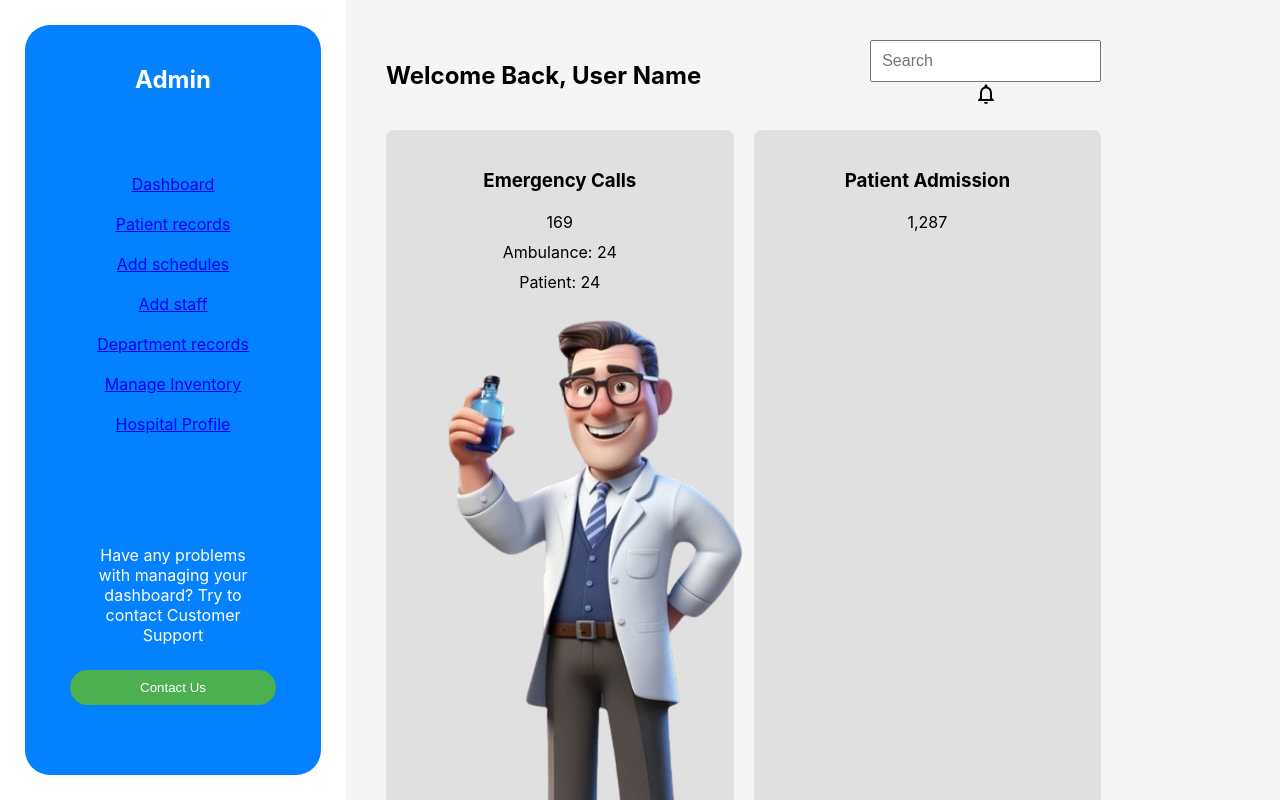
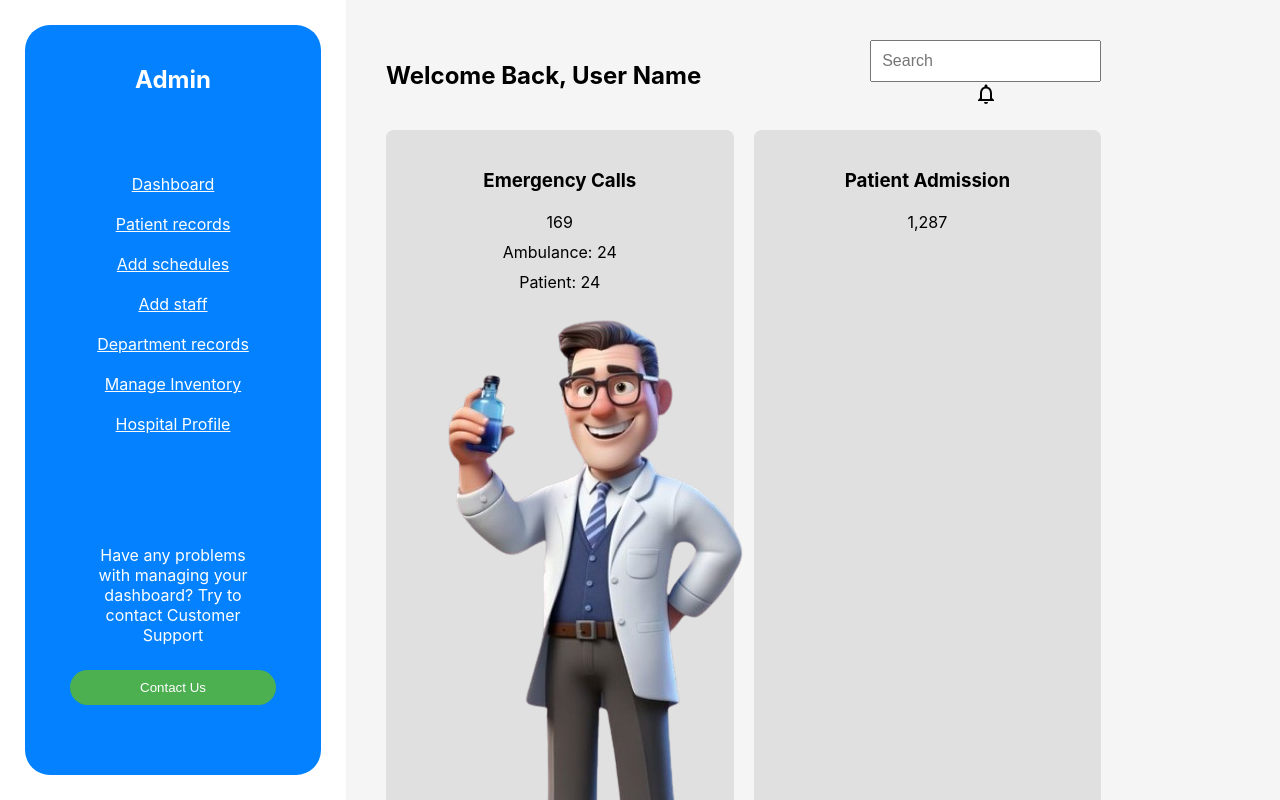
Before and after one commit to Hogwarts-Hackademy/Frontend-hospital, a React (Create React App) app: page /admin in a window 1280 px wide. Shown: the top 800 px of the page. Built offline with nearby package versions, Linux system fonts and the light colour scheme.

Commit message:
sidebar link color fixed

```diff
--- a/src/Components/Sidebar.css
+++ b/src/Components/Sidebar.css
@@ -32,16 +32,20 @@
   padding-bottom: 25px;
 }
 
-.sidebar-footer p{
+.sidebar-footer p {
   margin: 25px;
 }
 
 .sidebar-footer button {
   width: 100%;
   padding: 10px;
-  background-color: #4CAF50;
+  background-color: #4caf50;
   border: none;
   color: white;
   cursor: pointer;
   border-radius: 25px;
 }
+
+.sidebar-link-text {
+  color: white;
+}
--- a/src/Components/Sidebar.jsx
+++ b/src/Components/Sidebar.jsx
@@ -8,13 +8,13 @@ const Sidebar = () => {
         <h2>Admin</h2>
       </div>
       <ul className="sidebar-menu">
-        <li><Link to="/dashboard">Dashboard</Link></li>
-        <li><Link to="/patient-records">Patient records</Link></li>
-        <li><Link to="/add-schedules">Add schedules</Link></li>
-        <li><Link to="/add-staff">Add staff</Link></li>
-        <li><Link to="/department-records">Department records</Link></li>
-        <li><Link to="/manage-inventory">Manage Inventory</Link></li>
-        <li><Link to="/hospital-profile">Hospital Profile</Link></li>
+        <li><Link className='sidebar-link-text' to="/dashboard">Dashboard</Link></li>
+        <li><Link className='sidebar-link-text' to="/patient-records">Patient records</Link></li>
+        <li><Link className='sidebar-link-text' to="/add-schedules">Add schedules</Link></li>
+        <li><Link className='sidebar-link-text' to="/add-staff">Add staff</Link></li>
+        <li><Link className='sidebar-link-text' to="/department-records">Department records</Link></li>
+        <li><Link className='sidebar-link-text' to="/manage-inventory">Manage Inventory</Link></li>
+        <li><Link className='sidebar-link-text' to="/hospital-profile">Hospital Profile</Link></li>
       </ul>
       <div className="sidebar-footer">
         <p>Have any problems with managing your dashboard? Try to contact Customer Support</p>
```
